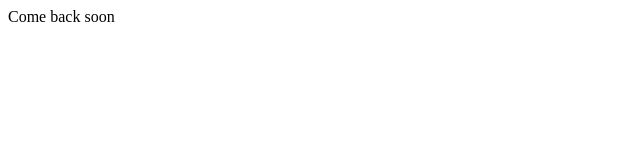
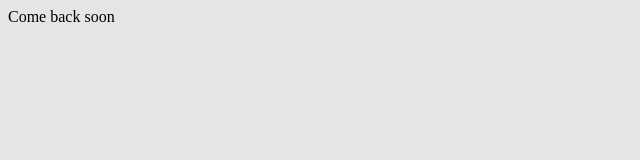
Before and after one commit to velodataapp/velodata, a plain HTML site: page index.html in a window 1280 px wide. Shown: the whole page, without its empty margins (0-640 px from the left). Drawn offline with Linux system fonts and the light colour scheme.

Commit message:
Update index.html

```diff
--- a/index.html
+++ b/index.html
@@ -9,6 +9,11 @@
 
       gtag('config', 'G-KSJ3071QFH');
     </script>
+    <style>
+      body {
+        background-color: #E5E5E5
+      }
+    </style>
   </head>
   <body>
     Come back soon
```
